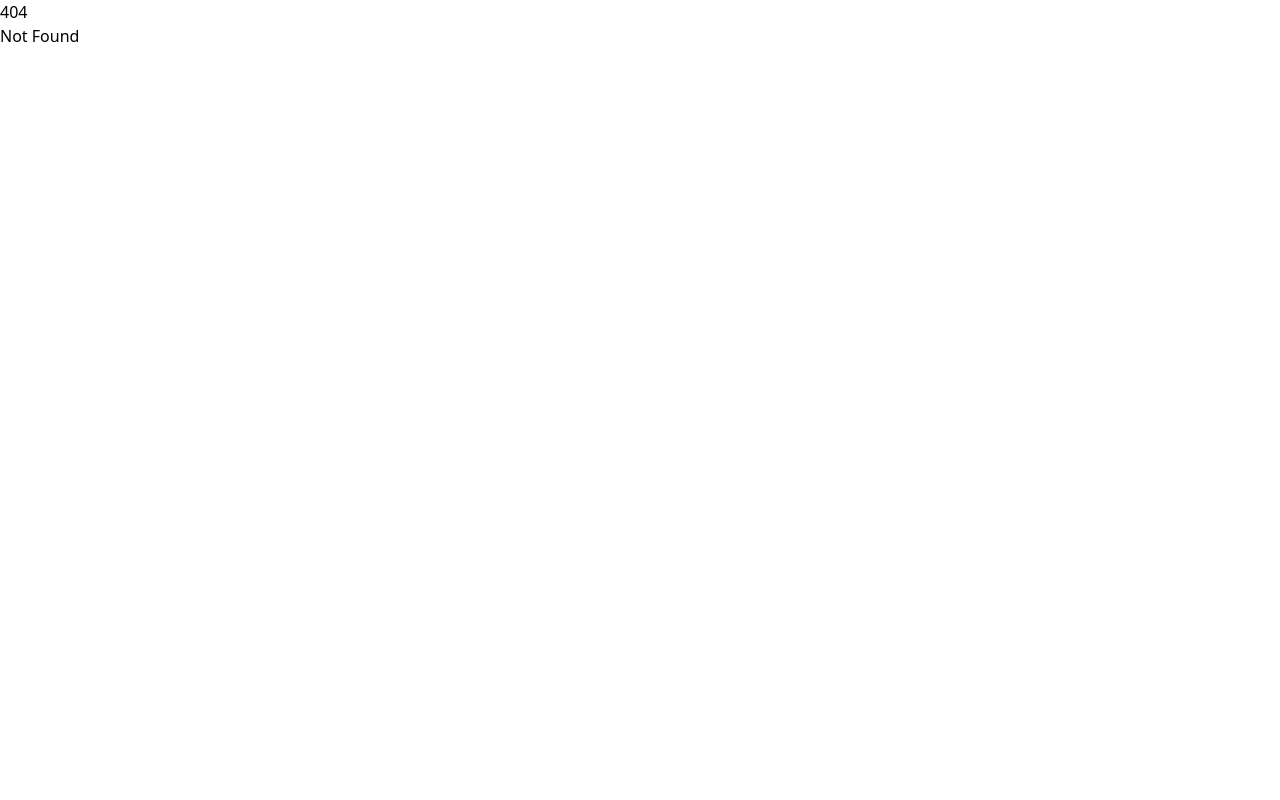
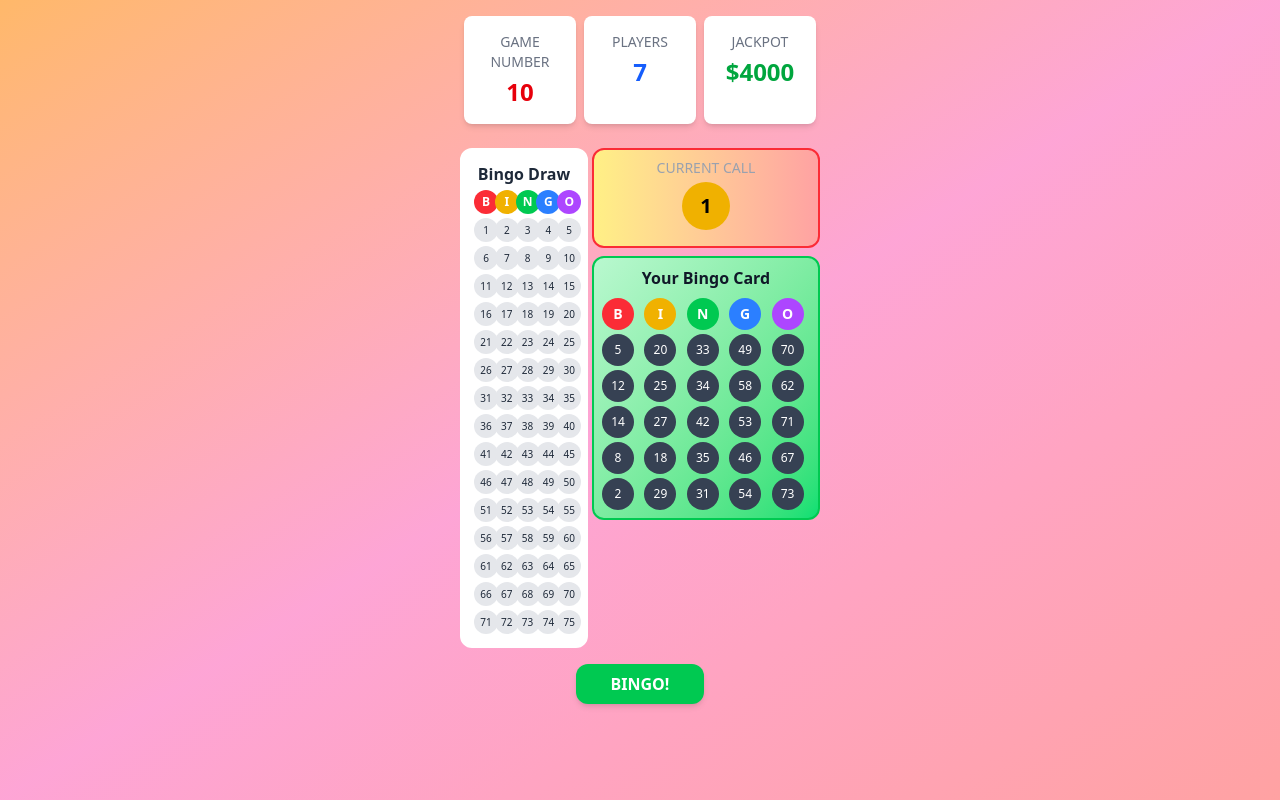
Before and after one commit to avvvet/bingo, a SvelteKit app: page /play10 in a window 1280 px wide. Before the commit this address had no page. Built offline with nearby package versions, Linux system fonts and the light colour scheme.

Commit message:
feat: update styel

```diff
--- a/src/routes/game10/+page.svelte
+++ b/src/routes/game10/+page.svelte
@@ -34,7 +34,7 @@
   }
 
   function handleSocketData(msg) {
-    if (msg.type.startsWith('get-wait-game-response')) {
+    if (msg.type == 'get-wait-game-response' || msg.type == 'get-wait-game-response-broadcast') {
       let d = msg.data;
       game.set({
         gameId:     d.game.id,
@@ -47,6 +47,10 @@
     else if (msg.type === 'player-select-card-response') {
       let d = msg.data;
       playerCard.set(d);
+    }
+    else if (msg.type === 'game-started') {
+      goto('/play10', { replaceState: false, noscroll: false, keepfocus: false });
+
     }
   }
 
--- /dev/null
+++ b/src/routes/play10/+page.svelte
@@ -0,0 +1,149 @@
+<script>
+    // @ts-nocheck
+    import { onMount, onDestroy } from 'svelte';
+    import { playerCard } from '../../store';
+
+    // Static Game Variables (demo)
+    const gameNumber = 10;
+    const noPlayers = 7;
+    const jackpot = 4000;
+
+    // Header letters and colors
+    const headerLetters = ['B','I','N','G','O'];
+    const headerColors = ['bg-red-500','bg-yellow-500','bg-green-500','bg-blue-500','bg-purple-500'];
+
+    // Bingo draw numbers
+    const bingoNumbers = Array.from({ length: 75 }, (_, i) => i + 1);
+
+    // Player card grid (use sample if store not wired)
+    let cardGrid = [];
+    const sampleCardNumbers = [
+      5,20,33,49,70,
+      12,25,34,58,62,
+      14,27,42,53,71,
+      8,18,35,46,67,
+      2,29,31,54,73
+    ];
+    const sampleCardGrid = [];
+    for (let r = 0; r < 5; r++) {
+      sampleCardGrid.push(sampleCardNumbers.slice(r*5, r*5 + 5));
+    }
+
+    $: if (typeof $playerCard === 'string' && $playerCard.includes(',')) {
+      const nums = $playerCard.split(',').map(s => +s.trim());
+      if (nums.length === 25) {
+        cardGrid = [];
+        for (let r = 0; r < 5; r++) {
+          cardGrid.push(nums.slice(r*5, r*5 + 5));
+        }
+      }
+    }
+    $: displayGrid = cardGrid.length === 25 ? cardGrid : sampleCardGrid;
+
+    // Called numbers
+    let calledNumbers = [];
+    let recentNumbers = [];
+    let currentNumber = null;
+
+    // Marks for interactive card
+    let marks = new Set();
+    function toggleMark(num) {
+      if (marks.has(num)) marks.delete(num);
+      else marks.add(num);
+    }
+
+    let interval;
+    onMount(() => {
+      interval = setInterval(() => {
+        if (calledNumbers.length < 75) {
+          const next = calledNumbers.length + 1;
+          calledNumbers = [...calledNumbers, next];
+          recentNumbers = calledNumbers.slice(-6, -1);
+          currentNumber = next;
+        }
+      }, 3000);
+    });
+    onDestroy(() => clearInterval(interval));
+  </script>
+
+  <!-- Root container: flex column to stack header above content -->
+  <div class="min-h-screen bg-gradient-to-br from-orange-300 via-pink-300 to-red-300 p-4 flex flex-col items-center">
+    <!-- Bright game header -->
+    <div class="w-[360px] mb-6 flex justify-between">
+      <!-- Game Number Box -->
+      <div class="flex-1 mx-1 bg-white rounded-lg p-4 shadow-md text-center">
+        <div class="text-sm uppercase text-gray-500">Game Number</div>
+        <div class="mt-1 text-2xl font-extrabold text-red-600">{gameNumber}</div>
+      </div>
+      <!-- Players Box -->
+      <div class="flex-1 mx-1 bg-white rounded-lg p-4 shadow-md text-center">
+        <div class="text-sm uppercase text-gray-500">Players</div>
+        <div class="mt-1 text-2xl font-extrabold text-blue-600">{noPlayers}</div>
+      </div>
+      <!-- Jackpot Box -->
+      <div class="flex-1 mx-1 bg-white rounded-lg p-4 shadow-md text-center">
+        <div class="text-sm uppercase text-gray-500">Jackpot</div>
+        <div class="mt-1 text-2xl font-extrabold text-green-600">${jackpot}</div>
+      </div>
+    </div>
+
+    <div class="w-[360px] space-y-4">
+      <!-- Panels Row -->
+      <div class="flex space-x-1">
+
+        <!-- Central Bingo Draw Panel -->
+        <div class="flex-shrink-0 w-32 border-2 border-white rounded-xl p-3 bg-white">
+          <div class="text-center mb-1 text-gray-800 font-bold">Bingo Draw</div>
+          <div class="grid grid-cols-5 gap-1">
+            {#each headerLetters as l, i}
+              <div class={`w-6 h-6 rounded-full flex items-center justify-center text-xs font-bold text-white ${headerColors[i]}`}>{l}</div>
+            {/each}
+            {#each bingoNumbers as num}
+              <div class="w-6 h-6 rounded-full bg-gray-200 flex items-center justify-center text-[10px] text-gray-800">{num}</div>
+            {/each}
+          </div>
+        </div>
+
+        <!-- Player Side Panel -->
+        <div class="flex-1 space-y-2">
+          <!-- Number Calling Panel -->
+          <div class="border-2 border-red-500 rounded-xl p-2 bg-gradient-to-r from-yellow-200 to-red-300 text-black text-center">
+            <div class="text-sm text-gray-400 uppercase mb-1">Current Call</div>
+            <div class="w-12 h-12 mx-auto rounded-full bg-yellow-500 flex items-center justify-center text-xl font-bold text-black">{currentNumber}</div>
+            <div class="flex space-x-1 overflow-x-auto mt-2">
+              {#each recentNumbers as n}
+                <div class="w-8 h-8 rounded-full bg-yellow-400 flex items-center justify-center text-xs font-bold text-black">{n}</div>
+              {/each}
+            </div>
+          </div>
+          <!-- Interactive 5x5 Player Card -->
+          <div class="border-2 border-green-500 rounded-xl p-2 bg-gradient-to-br from-green-200 to-green-400">
+            <div class="text-center text-gray-900 font-bold mb-2">Your Bingo Card</div>
+            <div class="grid grid-cols-5 gap-1 mb-1">
+              {#each headerLetters as l, i}
+                <div class={`w-8 h-8 rounded-full flex items-center justify-center text-sm font-bold text-white ${headerColors[i]}`}>{l}</div>
+              {/each}
+            </div>
+            <div class="grid grid-cols-5 gap-1">
+              {#each displayGrid as row}
+                {#each row as num}
+                  <button
+                    on:click={() => toggleMark(num)}
+                    class={`w-8 h-8 rounded-full flex items-center justify-center text-xs transition
+                      ${marks.has(num) ? 'bg-red-500 text-white' : 'bg-gray-700 text-white hover:bg-gray-600'}`}
+                  >
+                    {num}
+                  </button>
+                {/each}
+              {/each}
+            </div>
+          </div>
+        </div>
+      </div>
+
+      <!-- Bingo Button Centered Below -->
+      <div class="flex justify-center mt-2">
+        <button class="w-32 bg-green-500 hover:bg-green-600 text-white font-bold py-2 rounded-xl shadow-md transition">BINGO!</button>
+      </div>
+    </div>
+  </div>
```
